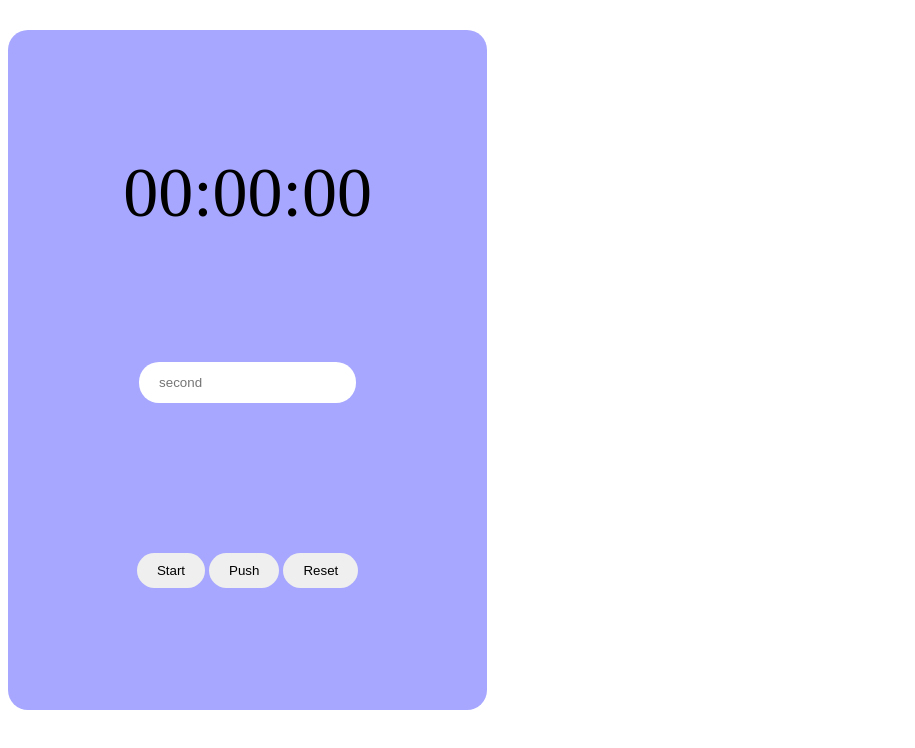
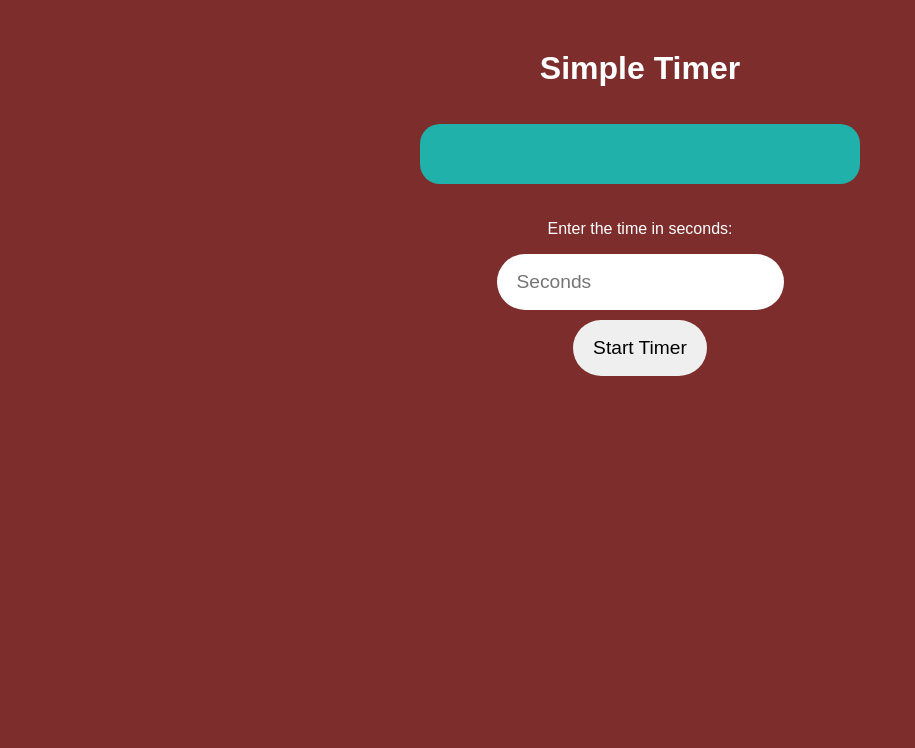
Before and after one commit to hussainshamim16/timerliy, a plain HTML site: page index.html in a window 1280 px wide. Shown: the whole page, without its empty margins (0-915 px from the left). Drawn offline with Linux system fonts and the light colour scheme.

Commit message:
add timer

```diff
--- a/index.html
+++ b/index.html
@@ -3,81 +3,50 @@
 <head>
     <meta charset="UTF-8">
     <meta name="viewport" content="width=device-width, initial-scale=1.0">
-    <title>Timerliy</title>
-    <link rel="shortcut icon" href="./HS.jpg" type="image/x-icon">
+    <title>Simple JavaScript Timer</title>
+    <style>
+        body {
+            font-family: Arial, sans-serif;
+            text-align: center;
+            margin-top: 50px;
+            background-color: rgb(126, 45, 45);
+            color: white;
+        }
+        input {
+
+            font-size: 1.2em;
+            padding: 17px 20px;
+            border-radius: 50px;
+            border: none;
+        }
+        button {
+            padding: 17px 20px;
+            border-radius: 50px;
+            border: none;
+            font-size: 1.2em;
+            margin-top: 10px;
+        }
+        #timerDisplay{
+            /* border: 1px solid red; */
+            display: inline-block;
+            width: 30%;
+            padding: 30px;
+            border-radius: 20px;
+            background-color: lightseagreen;
+        }
+    </style>
 </head>
-<style>
-    #timerContainer{
-        background-color: rgb(167, 167, 255);
-        width: 30%;
-        height: 80vh;
-        border-radius: 20px;
-        padding: 20px 50px;
+<body>
 
-        display: flex;
-        align-items: center;
-        justify-content: center;
-        flex-direction: column;
+    <h1>Simple Timer</h1>
+    <p id="timerDisplay"></p>
+    <p>Enter the time in seconds:</p>
+    <input type="number" id="timeInput" placeholder="Seconds" min="1">
+    <br>
+    <button onclick="startTimer()" id="bt">Start Timer</button>
 
-        margin-top: 30px;
-    }
-    #diplay{
-        display: flex;
-        /* border: 1px solid red; */
-        width: 100%;
-        text-align: center;
-        display: flex;
-        align-items: center;
-        justify-content: center;
+    <script src="./script.js">
+        </script>
 
-    }
-    span{
-        font-size: 70px;
-    }
-    #inputs{
-        /* border: 1px solid red; */
-        width: 100%;
-
-        height: 40vh;
-        text-align: center;
-        display: flex;
-        align-items: center;
-        justify-content: center;
-        flex-direction: column;
-    }
-    input{
-        padding: 13px 20px;
-        border: none;
-        border-radius: 20px;
-        margin-bottom: 20px;
-    }
-    button{
-        padding: 10px 20px;
-        border: none;
-        border-radius: 20px;
-        text-transform: capitalize;
-        cursor: pointer;
-    }
-
-</style>
-<body>
-   <section id="timerContainer">
-    <div id="diplay">
-        <span id="hours">00</span> <span>:</span>
-        <span id="minute">00</span> <span>:</span>
-        <span id="second">00</span>
-    </div>
-    <div id="inputs">
-        <!-- <input type="number" placeholder="hours" id="hoursInputs">  -->
-        <!-- <input type="number" placeholder="minute" id="minuteInputs">    -->
-        <input type="number" placeholder="second" id="secondInputs">
-    </div>
-    <div id="buttons">
-        <button onclick="start(this)">start</button>
-        <button onclick="stop(this)">push</button>
-        <button onclick="reset(this)">reset</button>
-    </div>
-   </section>
-   <script src="./script.js"></script>
 </body>
 </html>
```
